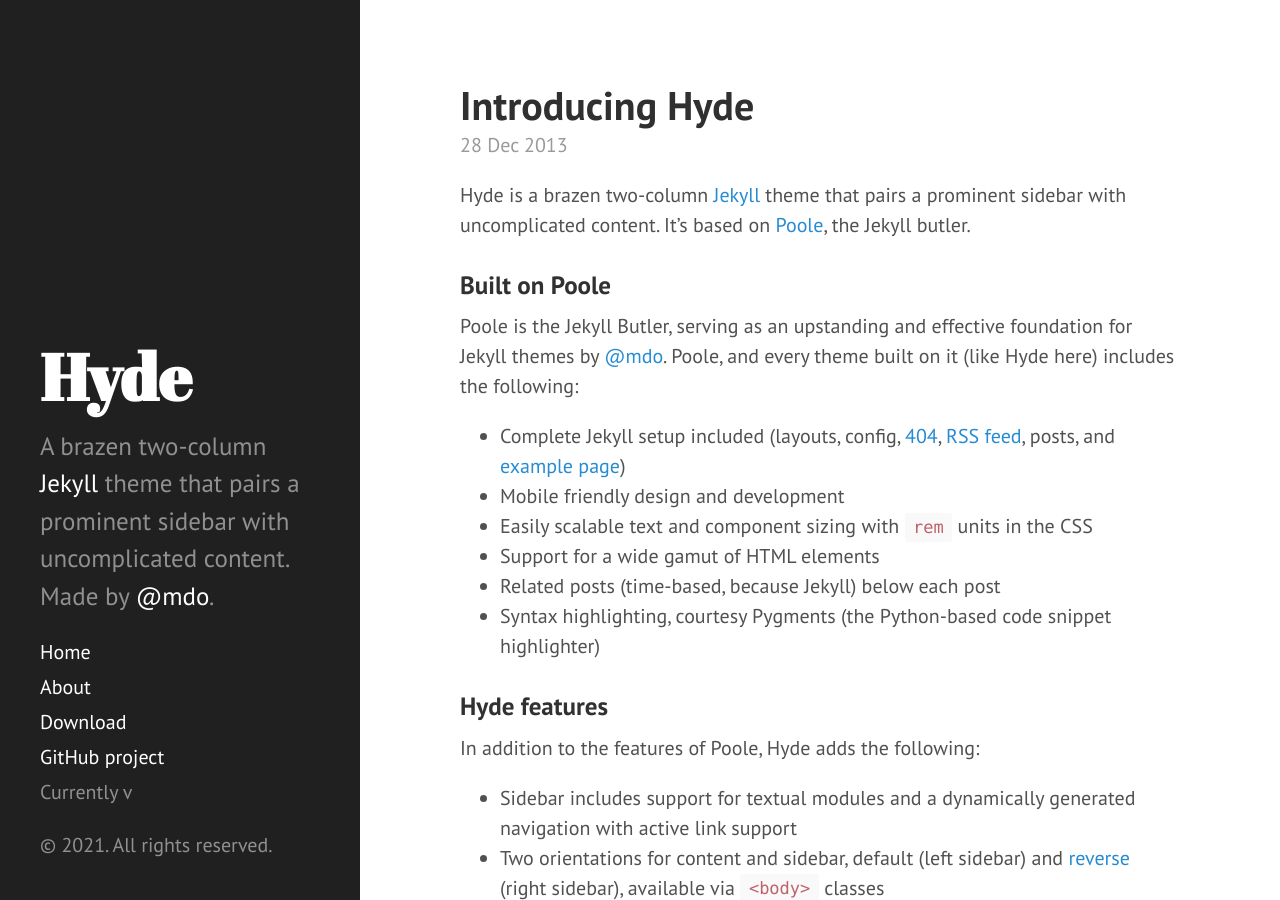
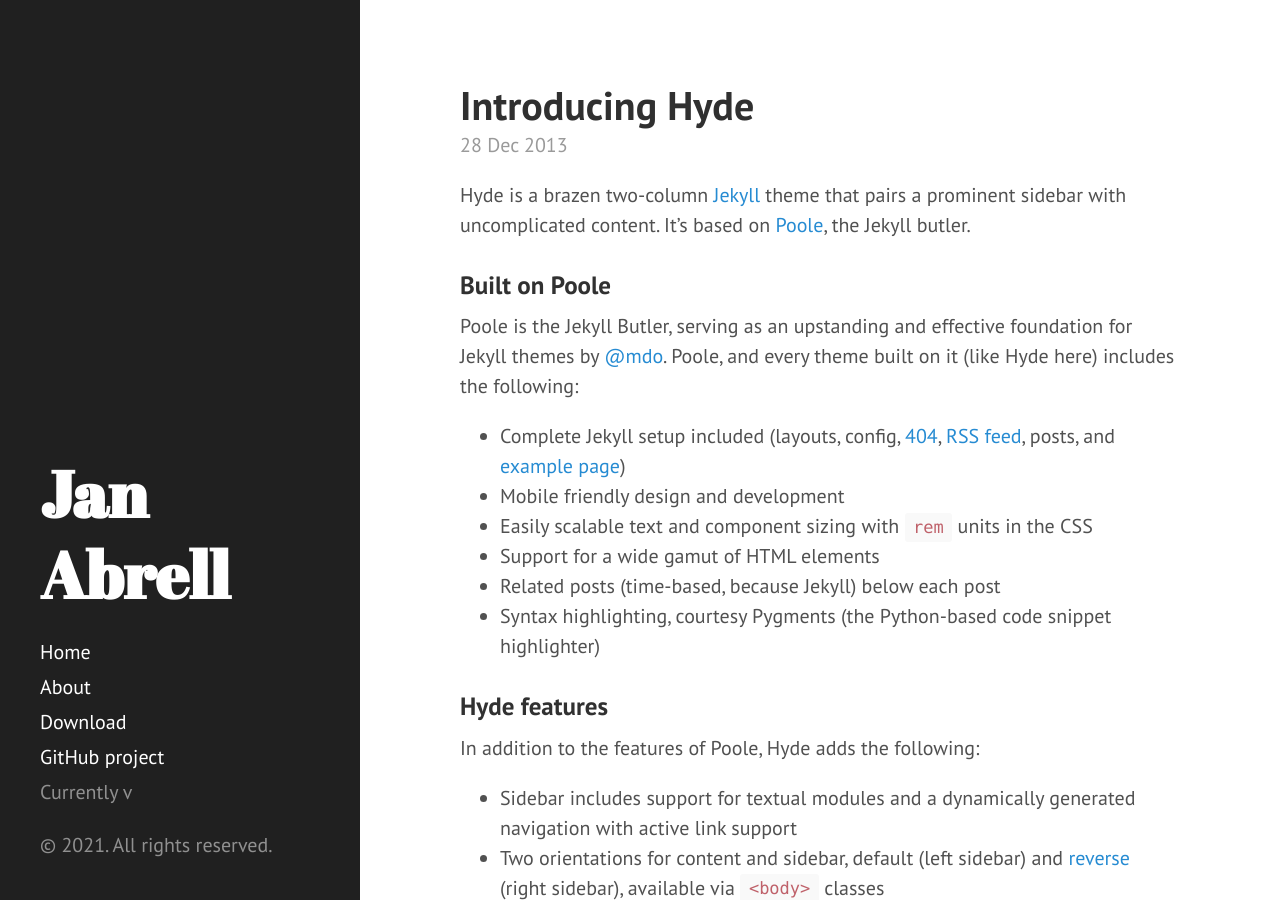
Before and after one commit to jabrell/jabrell.github.io, a Jekyll site: the page built from index.html, in a window 1280 px wide and 900 px high. Built offline with Jekyll 4.4.1, drawn with Linux system fonts in a browser that asks for light colours; Markdown is read by kramdown in place of the engine named in the settings; the list of posts is cut into pages by our own code.

Commit message:
Update _config.yml

```diff
--- a/_config.yml
+++ b/_config.yml
@@ -1,11 +1,10 @@
 # Dependencies
-markdown:         redcarpet
-highlighter:      pygments
+highlighter:      rouge
 
 # Setup
-title:            Hyde
-tagline:          'A Jekyll theme'
-description:      'A brazen two-column <a href="http://jekyllrb.com" target="_blank">Jekyll</a> theme that pairs a prominent sidebar with uncomplicated content. Made by <a href="https://twitter.com/mdo" target="_blank">@mdo</a>.'
+title:            Jan Abrell
+tagline:          'Research Page'
+description:      ''
 url:              https://jabrell.github.io
 baseurl:          /
 
```
